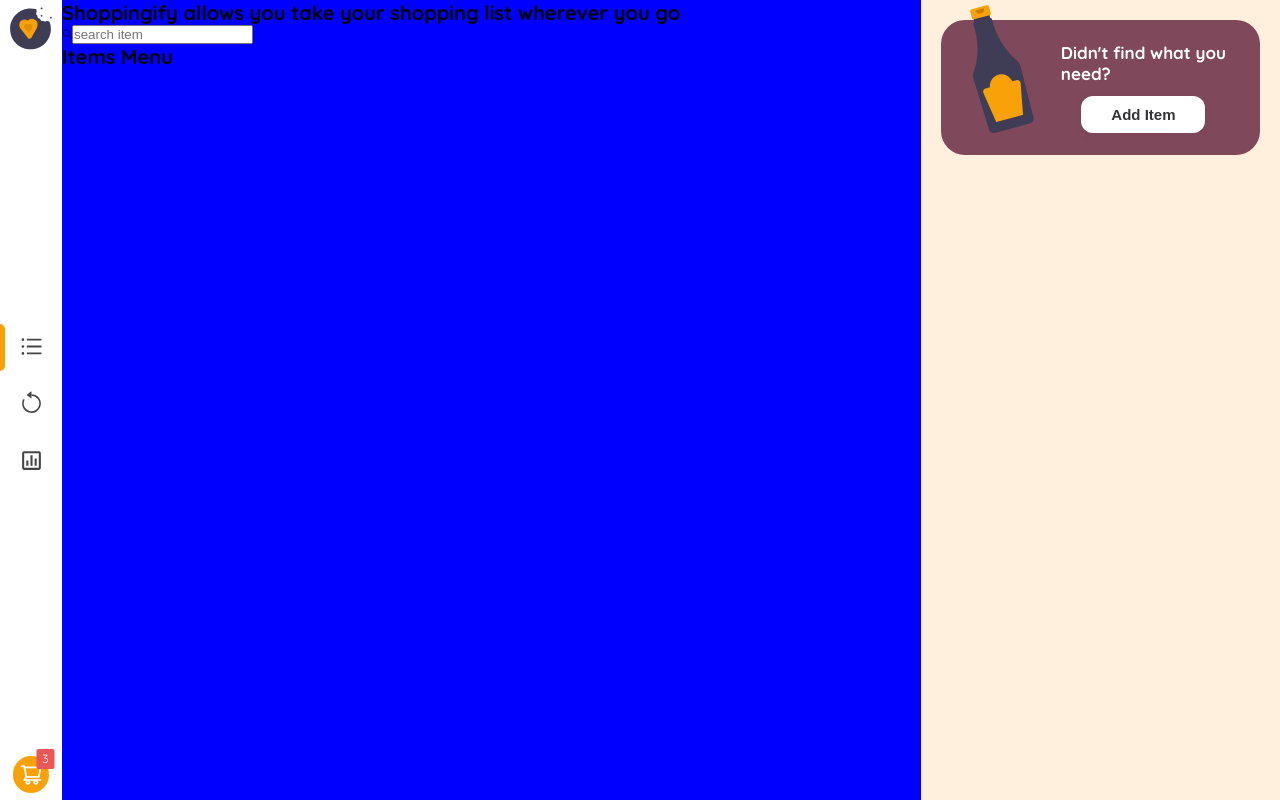
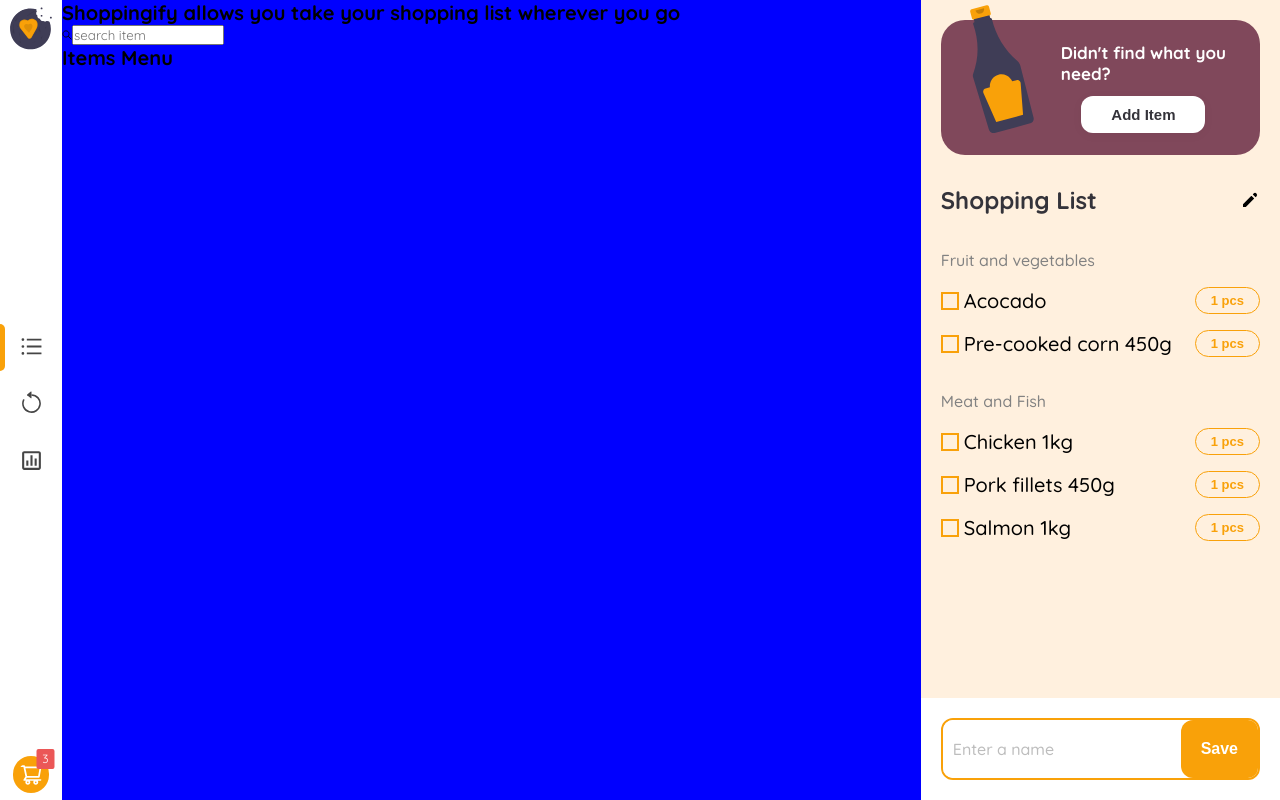
Before and after one commit to Ahmad44452/shoppingify, a React (Vite) app in the folder client/: page / in a window 1280 px wide. Built offline with nearby package versions, Linux system fonts and the light colour scheme.

Commit message:
shopping cart added

```diff
--- /dev/null
+++ b/client/src/Components/Cart/CategoryItems/SingleItem.jsx
@@ -0,0 +1,61 @@
+import { useState } from "react";
+import { MdDeleteOutline } from "react-icons/md";
+import { AiOutlineMinus, AiOutlinePlus } from "react-icons/ai";
+
+const SingleItem = ({ item }) => {
+  const [isAmountChanging, setAmountChanging] = useState(false);
+  const [isCompleted, setCompleted] = useState(false);
+
+  return (
+    <div className="itemset__item">
+      <div className="itemset__item--left">
+        <div
+          className="itemset__item--checkbox"
+          onClick={() => setCompleted((prev) => !prev)}
+        >
+          {isCompleted ? (
+            <span className="itemset__item--checkbox-active">&nbsp;</span>
+          ) : null}
+        </div>
+        <span
+          className={`itemset__item--name ${
+            isCompleted ? "itemset__item--name-completed" : ""
+          }`}
+        >
+          {item.name}
+        </span>
+      </div>
+
+      <div className="itemset__item--right">
+        {!isAmountChanging ? (
+          <button
+            className="itemset__item--amount"
+            onClick={() => setAmountChanging(true)}
+          >
+            {`${item.amount} pcs`}
+          </button>
+        ) : (
+          <div className="itemset__item--edit">
+            <span className="itemset__item--edit-delete">
+              <MdDeleteOutline />
+            </span>
+            <span className="itemset__item--edit-symbol">
+              <AiOutlineMinus />
+            </span>
+            <button
+              className="itemset__item--edit-amount"
+              onClick={() => setAmountChanging(false)}
+            >
+              {`${item.amount} pcs`}
+            </button>
+            <span className="itemset__item--edit-symbol">
+              <AiOutlinePlus />
+            </span>
+          </div>
+        )}
+      </div>
+    </div>
+  );
+};
+
+export default SingleItem;
--- /dev/null
+++ b/client/src/Components/Cart/CategoryItems/index.jsx
@@ -0,0 +1,14 @@
+import SingleItem from "./SingleItem";
+
+const CategoryItems = ({ categoryObj }) => {
+  return (
+    <div className="itemset">
+      <h2 className="itemset__heading">{categoryObj.category}</h2>
+      {categoryObj.items.map((item) => (
+        <SingleItem item={item} />
+      ))}
+    </div>
+  );
+};
+
+export default CategoryItems;
--- /dev/null
+++ b/client/src/Components/Cart/index.jsx
@@ -0,0 +1,67 @@
+import "./styles.scss";
+import bottleImg from "../../assets/source.svg";
+import { HiPencil } from "react-icons/hi";
+
+import CategoryItems from "./CategoryItems";
+
+const Cart = () => {
+  const shoppingListItems = [
+    {
+      category: "Fruit and vegetables",
+      items: [
+        { name: "Acocado", amount: 1 },
+        { name: "Pre-cooked corn 450g", amount: 1 },
+      ],
+    },
+    {
+      category: "Meat and Fish",
+      items: [
+        { name: "Chicken 1kg", amount: 1 },
+        { name: "Pork fillets 450g", amount: 1 },
+        { name: "Salmon 1kg", amount: 1 },
+      ],
+    },
+  ];
+
+  return (
+    <div className="cart">
+      <div className="cart__add">
+        <img src={bottleImg} className="cart__add--img" alt="bottle" />
+        <div className="cart__add--content">
+          <p className="cart__add--text">
+            Didn't find what you
+            <br />
+            need?
+          </p>
+          <button className="cart__add--button">Add Item</button>
+        </div>
+      </div>
+      <div className="cart__list">
+        <div className="cart__list--header">
+          <h2>Shopping List</h2>
+          <div>
+            <HiPencil />
+          </div>
+        </div>
+
+        <div className="cart__list--items">
+          {shoppingListItems.map((categoryObj) => (
+            <CategoryItems categoryObj={categoryObj} />
+          ))}
+        </div>
+      </div>
+      <div className="cart__search">
+        <div className="cart__search--container">
+          <input
+            className="cart__search--input"
+            placeholder="Enter a name"
+            type="text"
+          />
+          <button className="cart__search--button">Save</button>
+        </div>
+      </div>
+    </div>
+  );
+};
+
+export default Cart;
--- /dev/null
+++ b/client/src/Components/Cart/styles.scss
@@ -0,0 +1,245 @@
+.cart {
+  background-color: #fff0de;
+  display: flex;
+  flex-direction: column;
+  justify-content: space-between;
+  // row-gap: 2rem;
+
+  &__add {
+    margin: 2rem 2rem 3rem 2rem;
+    background-color: #80485b;
+    display: flex;
+    align-items: center;
+    justify-content: center;
+    column-gap: 2.5rem;
+    padding-right: 2rem;
+    padding: 0 3.4rem 0 1.4rem;
+    border-radius: 2.4rem;
+
+    &--img {
+      transform: translateY(-20px);
+    }
+
+    &--content {
+      color: #fff;
+      text-align: center;
+    }
+
+    &--text {
+      font-weight: 700;
+      font-size: 1.7rem;
+      text-align: left;
+    }
+
+    &--button {
+      background-color: #fff;
+      color: #34333a;
+      font-weight: 700;
+      font-size: 1.5rem;
+      margin-top: 1.2rem;
+      cursor: pointer;
+      border: none;
+      outline: none;
+      box-shadow: 0px 2px 12px rgba(0, 0, 0, 0.04);
+      border-radius: 12px;
+      padding: 1rem 3rem;
+    }
+  }
+
+  &__list {
+    // background-color: orangered;
+    flex-grow: 1;
+    overflow: auto;
+    padding: 0 2rem;
+
+    &--header {
+      display: flex;
+      align-items: stretch;
+      justify-content: space-between;
+
+      h2 {
+        font-weight: 700;
+        font-size: 2.4rem;
+        color: #34333a;
+      }
+
+      div {
+        cursor: pointer;
+        display: flex;
+        align-items: center;
+
+        svg {
+          width: 2rem;
+          height: 2rem;
+        }
+      }
+    }
+  }
+
+  &__search {
+    background-color: #fff;
+    padding: 2rem;
+    width: 100%;
+
+    &--container {
+      display: flex;
+      border: 2px solid #f9a109;
+      border-radius: 12px;
+      overflow: hidden;
+    }
+
+    &--input {
+      flex-grow: 1;
+      border: none;
+      outline: none;
+      padding: 0 1rem;
+      font-size: 1.6rem;
+      font-weight: 500;
+
+      &::placeholder {
+        color: #bdbdbd;
+      }
+    }
+
+    &--button {
+      border: none;
+      outline: none;
+      background-color: #f9a109;
+      color: #fff;
+      font-weight: 700;
+      font-size: 1.6rem;
+      padding: 2rem;
+      border-radius: 12px 0 0 12px;
+    }
+  }
+}
+
+.itemset {
+  margin-top: 3.5rem;
+  position: relative;
+
+  &__heading {
+    font-weight: 500;
+    font-size: 1.6rem;
+    color: #828282;
+  }
+
+  &__item {
+    display: flex;
+    align-items: center;
+    justify-content: space-between;
+    margin-top: 1.8rem;
+
+    &--left {
+      display: flex;
+      align-items: center;
+    }
+
+    &--checkbox {
+      height: 1.8rem;
+      width: 1.8rem;
+      border: 2px solid #f9a10a;
+      margin-right: 0.5rem;
+      padding: 0.1rem;
+      display: flex;
+      align-items: stretch;
+      cursor: pointer;
+
+      &-active {
+        background-color: #f9a10a;
+        width: 100%;
+      }
+    }
+
+    &--name {
+      font-weight: 500;
+      font-size: 2rem;
+      color: #000000;
+
+      &-completed {
+        text-decoration: line-through;
+      }
+    }
+
+    &--right {
+      position: absolute;
+      right: 0;
+    }
+
+    &--amount {
+      font-weight: 700;
+      font-size: 1.3rem;
+      color: #f9a10a;
+      background-color: #fff0de;
+      outline: none;
+      border: 1px solid #f9a10a;
+      border-radius: 15px;
+      padding: 0.5rem 1.5rem;
+      cursor: pointer;
+
+      &:hover {
+        color: #fff;
+        background-color: #f9a10a;
+      }
+    }
+
+    &--edit {
+      background-color: #fff;
+      color: #f9a10a;
+      display: flex;
+      align-items: center;
+      // padding: 0.5rem;
+      border-radius: 8px;
+      overflow: hidden;
+
+      &-amount {
+        font-weight: 700;
+        font-size: 1.3rem;
+        color: #f9a10a;
+        background-color: transparent;
+        outline: none;
+        border: 1px solid #f9a10a;
+        border-radius: 15px;
+        padding: 0.5rem 1.5rem;
+        margin: 0 0.5rem;
+        cursor: pointer;
+
+        &:hover {
+          background-color: #f9a10a;
+          color: #fff;
+        }
+      }
+
+      &-delete {
+        background-color: #f9a10a;
+        display: flex;
+        align-items: center;
+        cursor: pointer;
+        padding: 0.8rem 0.5rem;
+
+        svg {
+          color: #fff;
+          width: 2rem;
+          height: 2rem;
+        }
+      }
+
+      &-symbol {
+        line-height: 1;
+        padding: 0.8rem 0.5rem;
+        display: flex;
+        align-items: center;
+        cursor: pointer;
+
+        &:hover {
+          background-color: rgba(#f9a10a, 0.3);
+        }
+
+        svg {
+          width: 2rem;
+          height: 2rem;
+        }
+      }
+    }
+  }
+}
--- a/client/src/Components/ShoppingList/index.jsx
+++ /dev/null
@@ -1,23 +0,0 @@
-import "./styles.scss";
-import bottleImg from "../../assets/source.svg";
-
-const ShoppingList = () => {
-  return (
-    <div className="list">
-      <div className="list__add">
-        <img src={bottleImg} className="list__add--img" alt="bottle" />
-        <div className="list__add--content">
-          <p className="list__add--text">
-            Didn't find what you
-            <br />
-            need?
-          </p>
-          <button className="list__add--button">Add Item</button>
-        </div>
-      </div>
-      <div className="list__items"></div>
-    </div>
-  );
-};
-
-export default ShoppingList;
--- a/client/src/Components/ShoppingList/styles.scss
+++ /dev/null
@@ -1,43 +0,0 @@
-.list {
-  background-color: #fff0de;
-  padding: 2rem;
-
-  &__add {
-    background-color: #80485b;
-    display: flex;
-    align-items: center;
-    column-gap: 2.5rem;
-    padding-right: 2rem;
-    padding: 0 3.4rem 0 1.4rem;
-    border-radius: 2.4rem;
-
-    &--img {
-      transform: translateY(-20px);
-    }
-
-    &--content {
-      color: #fff;
-      text-align: center;
-    }
-
-    &--text {
-      font-weight: 700;
-      font-size: 1.7rem;
-      text-align: left;
-    }
-
-    &--button {
-      background-color: #fff;
-      color: #34333a;
-      font-weight: 700;
-      font-size: 1.5rem;
-      margin-top: 1.2rem;
-      cursor: pointer;
-      border: none;
-      outline: none;
-      box-shadow: 0px 2px 12px rgba(0, 0, 0, 0.04);
-      border-radius: 12px;
-      padding: 1rem 3rem;
-    }
-  }
-}
--- a/client/src/Components/Sidebar/index.jsx
+++ b/client/src/Components/Sidebar/index.jsx
@@ -1,8 +1,8 @@
 import "./styles.scss";
-import ShoppingList from "../ShoppingList";
+import Cart from "../Cart";
 
 const Sidebar = () => {
-  return <ShoppingList />;
+  return <Cart />;
 };
 
 export default Sidebar;
--- a/client/src/index.scss
+++ b/client/src/index.scss
@@ -10,3 +10,7 @@
   font-size: 62.5%;
   font-family: "Quicksand", sans-serif;
 }
+
+input {
+  font-family: "Quicksand", sans-serif;
+}
```
